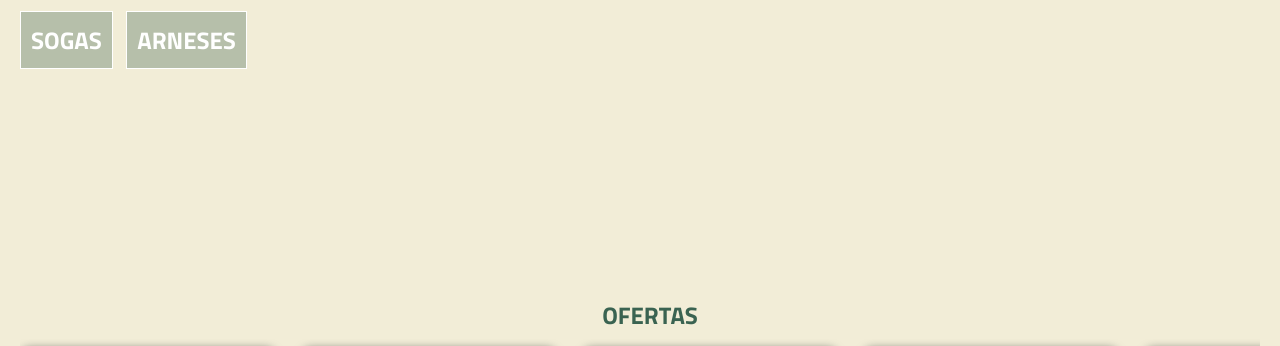
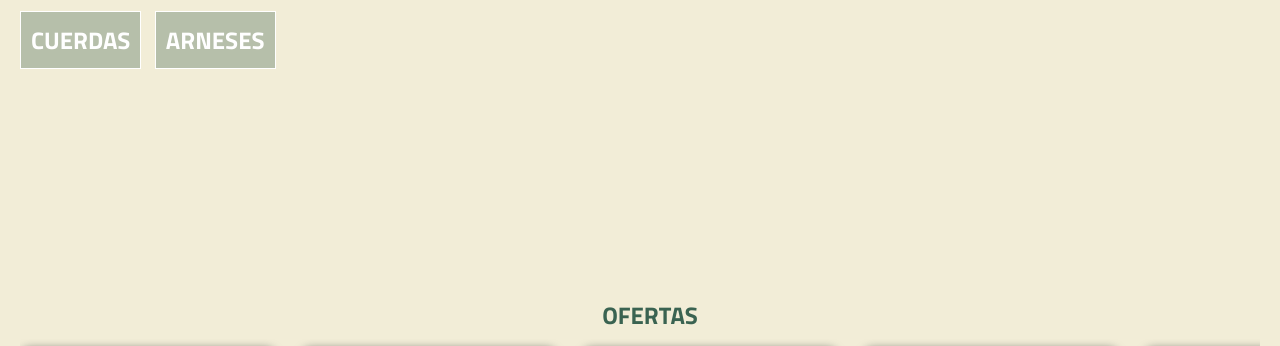
Before and after one commit to JuanLamb/ProgramaticGrupo9Sprint2, a website: page views/home.html in a window 1280 px wide. Shown: the part 448-794 px from the top of the page. Drawn offline with Linux system fonts and the light colour scheme.

Commit message:
Lambrechts Home

```diff
--- a/views/home.html
+++ b/views/home.html
@@ -57,7 +57,7 @@
         <div class="promo">
             <h2>NUEVOS ELEMENTOS PARA TUS TRAVESIAS</h2>
             <div class="holderButton">
-                <a href="#">SOGAS</a>
+                <a href="#">CUERDAS</a>
                 <a href="#">ARNESES</a>
             </div>
         </div>
```
